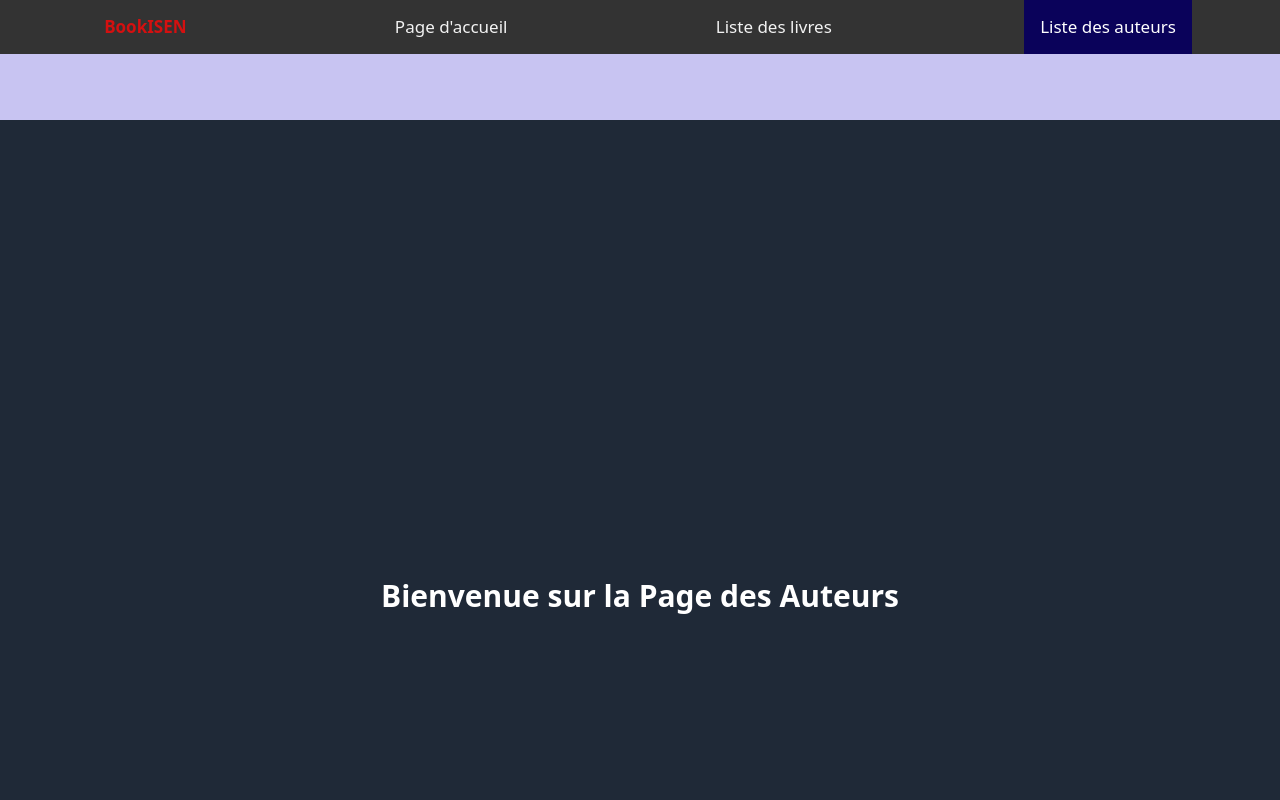
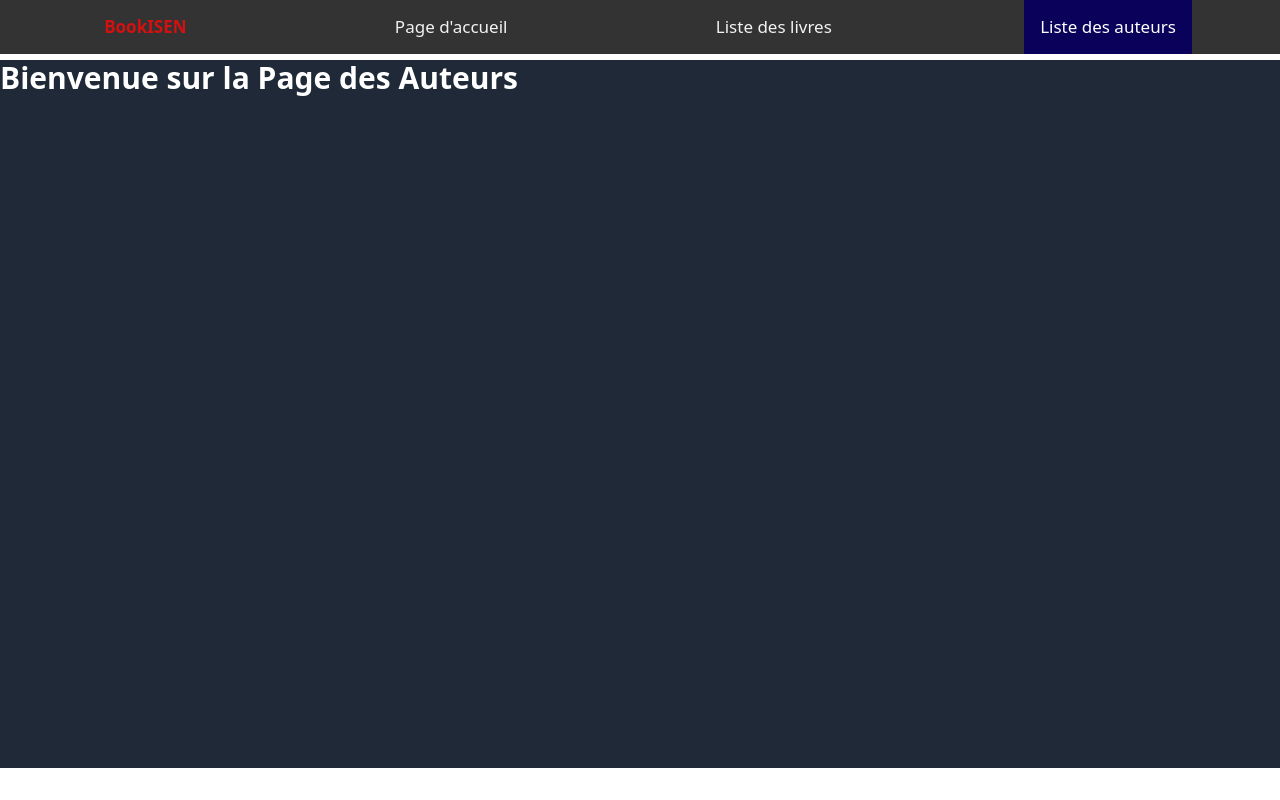
Before and after one commit to harlet-victorien/appWeb, a Next.js app in the folder react_app/: page /authors in a window 1280 px wide. Shown: the top 800 px of the page. Built offline with nearby package versions, Linux system fonts and the light colour scheme.

Commit message:
front end victor 4

```diff
--- a/react_app/src/app/App.css
+++ b/react_app/src/app/App.css
@@ -25,7 +25,7 @@
 }
 
 .App-link {
-  color: #61dafb;
+  color: #000000;
 }
 
 @keyframes App-logo-spin {
--- a/react_app/src/app/GlobalLayout.tsx
+++ b/react_app/src/app/GlobalLayout.tsx
@@ -19,12 +19,12 @@ export const GlobalLayout: FC<Props> = ({ children }) => {
 
 
       {/* Contenu Principal */}
-      <main className="flex-grow p-4 bg-gray-800 text-white"> {/* Added text-white and changed bg-gray-100 to bg-gray-800 */}
+      <main className="flex-grow bg-gray-800 text-white"> {/* Removed padding and adjusted classes */}
         {children}
       </main>
 
       {/* Pied de Page */}
-      <footer className="bg-blue-500 text-white p-4 text-center">
+      <footer className="text-white p-4 text-center">
       </footer>
     </div>
   );
--- a/react_app/src/app/authors/page.jsx
+++ b/react_app/src/app/authors/page.jsx
@@ -2,15 +2,13 @@
 "use client";
 
 import React from 'react';
-import Layout from '../../components/Layout';
 import { GlobalLayout } from '../GlobalLayout';
 
 const AuthorsPage = () => {
   return (
     <GlobalLayout>
-      <main className="flex flex-col items-center justify-center min-h-screen py-2">
+      {/* Removed <main> tag */}
       <h1 className="text-3xl font-bold">Bienvenue sur la Page des Auteurs</h1>
-      </main>
     </GlobalLayout>
   );
 };
--- a/react_app/src/app/page.tsx
+++ b/react_app/src/app/page.tsx
@@ -9,9 +9,8 @@ import '../styles/GlobalLayout.css';
 const HomePage: React.FC = () => {
   return (
     <GlobalLayout>
-      <main className="flex flex-col items-center justify-center min-h-screen py-2">
-      <h1 className="text-3xl font-bold">Bienvenue sur la Page d'accauil'</h1>
-      </main>
+      {/* Removed <main> tag */}
+      <h1 className="text-3xl font-bold">Bienvenue sur la Page d'accueil</h1>
     </GlobalLayout>
   );
 };
--- a/react_app/src/styles/App.css
+++ b/react_app/src/styles/App.css
@@ -14,24 +14,17 @@
 }
 
 .App-header {
-  background-color: #867ee374;
+  /* background-color: #867ee374; */ /* Removed to eliminate blue rectangle */
   min-height: 100vh;
   display: flex;
   flex-direction: column;
   align-items: stretch; /* Changed from center to stretch */
   justify-content: flex-start; /* Changed to start */
-  font-size: calc(10px + 2vmin);
   color: rgb(0, 0, 0);
-  padding-top: 60px; /* Add top padding equal to navbar height */
 }
-.App-main{
-  background-color: #e5e5e5;
-  color: white;
-}
+
 .App-footer {
-  background-color: #282c34;
-  padding: 1rem;
-  color: white;
+  color: rgb(0, 0, 0);
 }
 
 .App-link {
```
